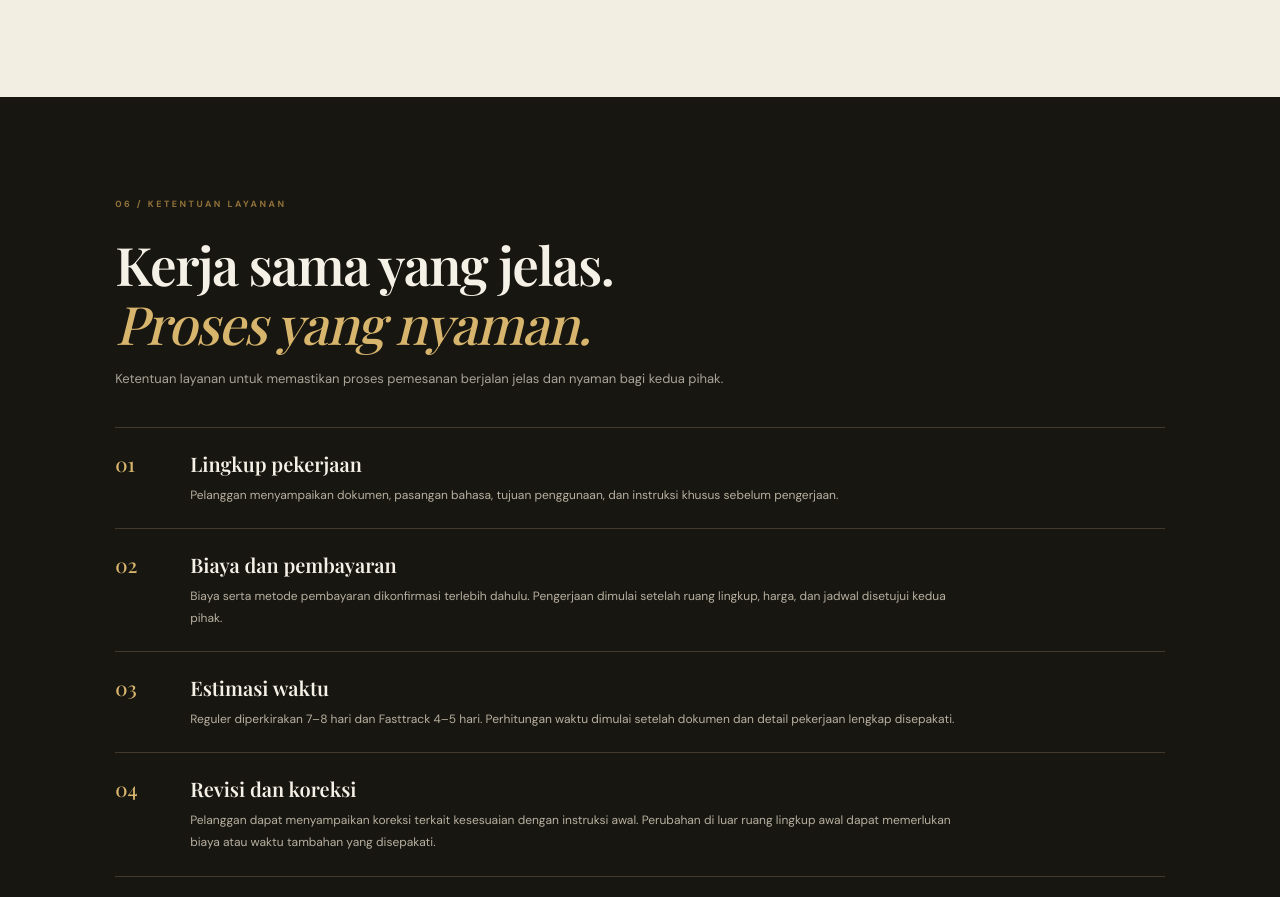
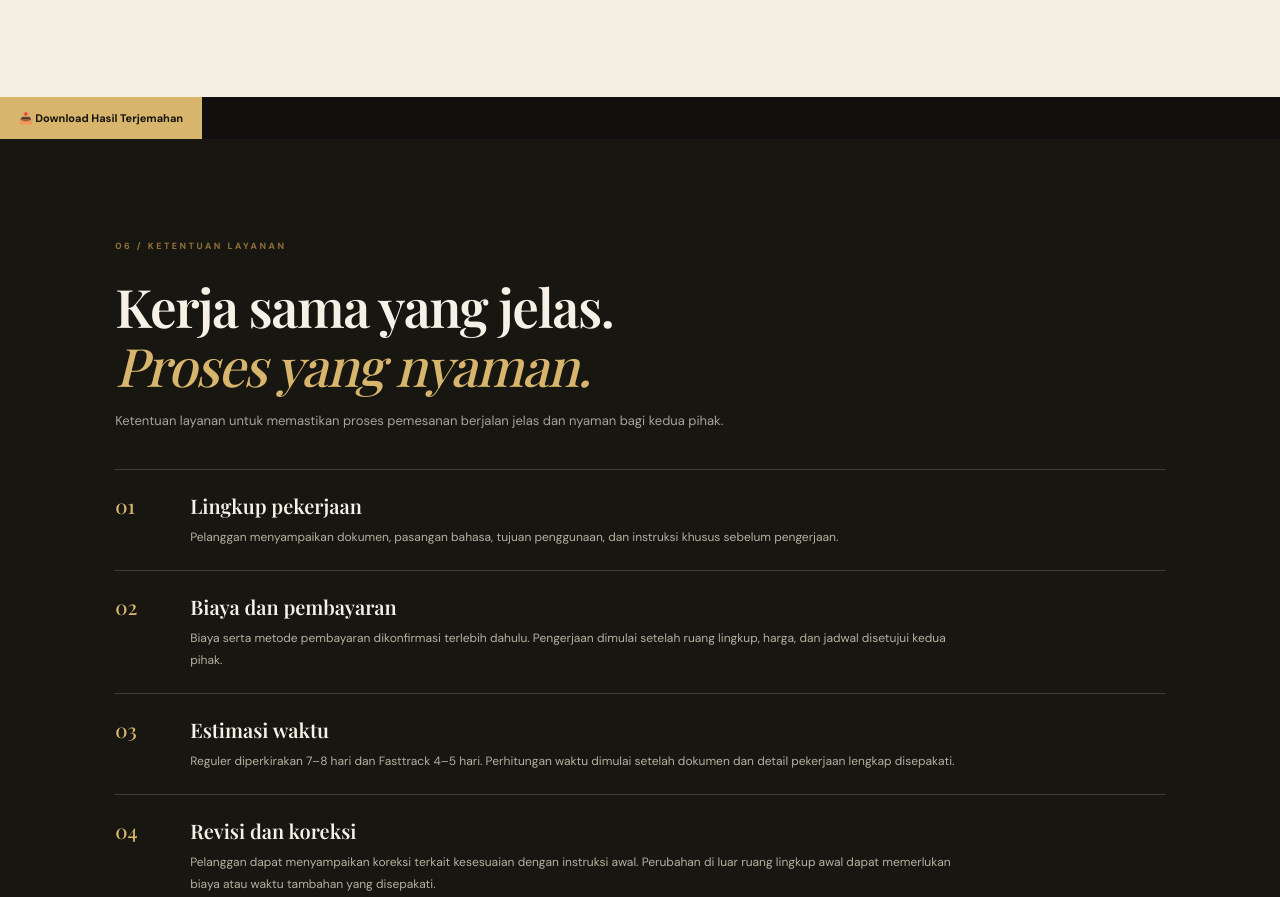
Before and after one commit to alineauliya19-afk/NAERATRANSLATION-, a plain HTML site: page index.html in a window 1280 px wide. Shown: the part 6115-7012 px from the top of the page. Drawn offline with nearby package versions, Linux system fonts and the light colour scheme; a web font is replaced by a local one.

Commit message:
Update index.html

```diff
--- a/index.html
+++ b/index.html
@@ -121,7 +121,9 @@
         <article class="sample-card sample-card-dark"><span class="sample-number">SAMPLE / 02</span><h3>Indonesia → English</h3><div class="sample-text"><small>TEKS ASLI</small><p>Kami berkomitmen memberikan hasil terjemahan yang jelas, alami, dan sesuai konteks.</p></div><div class="sample-text sample-result"><small>TRANSLATION</small><p>We are committed to delivering translations that are clear, natural, and appropriate to the context.</p></div></article>
       </div>
     </section>
-
+<a href="hasil_terjemahan.zip" download class="btn btn-gold">
+    📥 Download Hasil Terjemahan
+</a>
     <section class="section terms" id="terms">
       <div class="terms-heading"><p class="eyebrow">06 / KETENTUAN LAYANAN</p><h2>Kerja sama yang jelas.<br><em>Proses yang nyaman.</em></h2><p>Ketentuan layanan untuk memastikan proses pemesanan berjalan jelas dan nyaman bagi kedua pihak.</p></div>
       <div class="terms-list">
```
